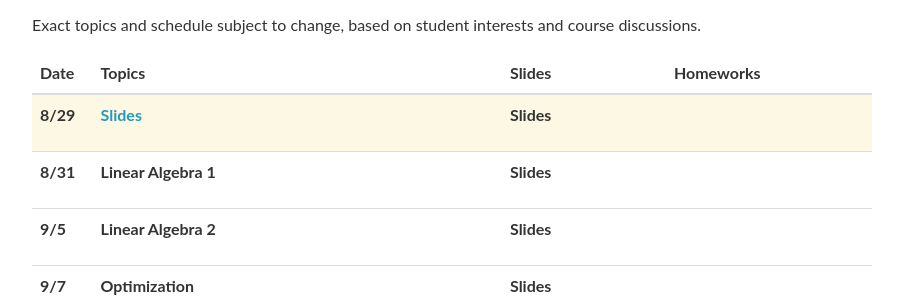
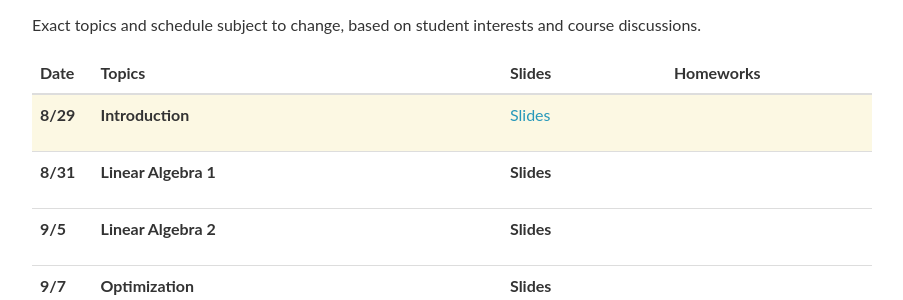
Before and after one commit to cmu-mlsp/cmu-11-755-website, a Jekyll site: the page built from fall2023/_pages/schedule.md, in a window 1280 px wide and 900 px high. Shown: the part 159-459 px from the top of the window, without its empty margins (188-1091 px from the left). Built offline with Jekyll 4.4.1, drawn with Linux system fonts in a browser that asks for light colours; nearby versions of some CDN libraries; comment, search, counter and statistics services are not loaded.

```diff
--- a/_data/lectures_2023.yml
+++ b/_data/lectures_2023.yml
@@ -1,9 +1,9 @@
 - date: 8/29
   title: >
-    <strong><a href="https://piazza.com/class_profile/get_resource/lltl7rebh4r4p1/llwexl61j3t3y1">Slides</a></strong>
+    <strong>Introduction</strong>
   topics:
   slides: >
-    <strong>Slides</strong>
+    <a href="https://piazza.com/class_profile/get_resource/lltl7rebh4r4p1/llwexl61j3t3y1">Slides</a>
   readings:
   Homeworks:
 
```
